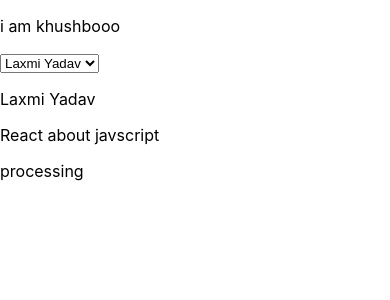
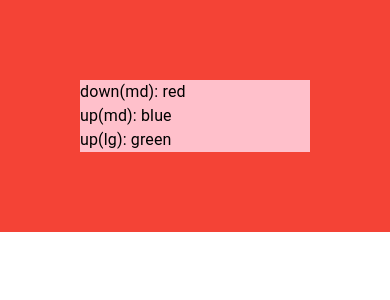
Before and after one commit to khushboo20kumari/meterial-ui, a React (Create React App) app: page / in a window 390 px wide. Shown: the top 300 px of the page. Built offline with nearby package versions, Linux system fonts and the light colour scheme; data requests are answered from the project's data file.

Commit message:
media queree for responsive

```diff
--- a/src/App.js
+++ b/src/App.js
@@ -74,11 +74,13 @@
 // import SelectArray from "./SelectArray";
 // import MapMethod from "./MapMethod";
 // import SearchBar from "./SearchBar";
-import DropDown from "./DropDown";
+// import DropDown from "./DropDown";
+import MediaQuere from "./MediaQuere";
 function App(){
    return(
       <>
-      <DropDown/>
+      <MediaQuere/>
+      {/* <DropDown/> */}
       {/* <MapMethod/> */}
       {/* <SearchBar></SearchBar> */}
       {/* <SelectArray/> */}
--- /dev/null
+++ b/src/MediaQuere.js
@@ -0,0 +1,61 @@
+// import {Box} from "@mui/material"
+// function MediaQuere() {
+
+//     return (
+//         <>
+//             <Box
+//                 sx={{
+//                     height: "400px",
+//                     background:"red",
+
+
+
+//                     width: {
+//                         xs: 100,
+//                         sm: 200,
+//                         md: 300,
+//                         lg: 400,
+//                         xl: 500
+
+
+//                     }
+//                 }}
+//             >
+//                 <p>i am khushboo</p>
+
+//             </Box>
+//         </>
+//     )
+// }
+// export default MediaQuere;
+
+
+import * as React from 'react';
+import { styled } from '@mui/material/styles';
+import Typography from '@mui/material/Typography';
+import { red, green, blue } from '@mui/material/colors';
+
+const Root = styled('div')(({ theme }) => ({
+    padding: theme.spacing(10),
+    [theme.breakpoints.down('md')]: {
+        backgroundColor: red[500],
+    },
+    [theme.breakpoints.up('md')]: {
+        backgroundColor: blue[500],
+    },
+    [theme.breakpoints.up('lg')]: {
+        backgroundColor: green[500],
+    },
+}));
+
+export default function MediaQuery() {
+    return (
+        <Root>
+            <div style={{background:"pink"}}>
+                <Typography>down(md): red</Typography>
+                <Typography>up(md): blue</Typography>
+                <Typography>up(lg): green</Typography>
+            </div>
+        </Root>
+    );
+}
```
